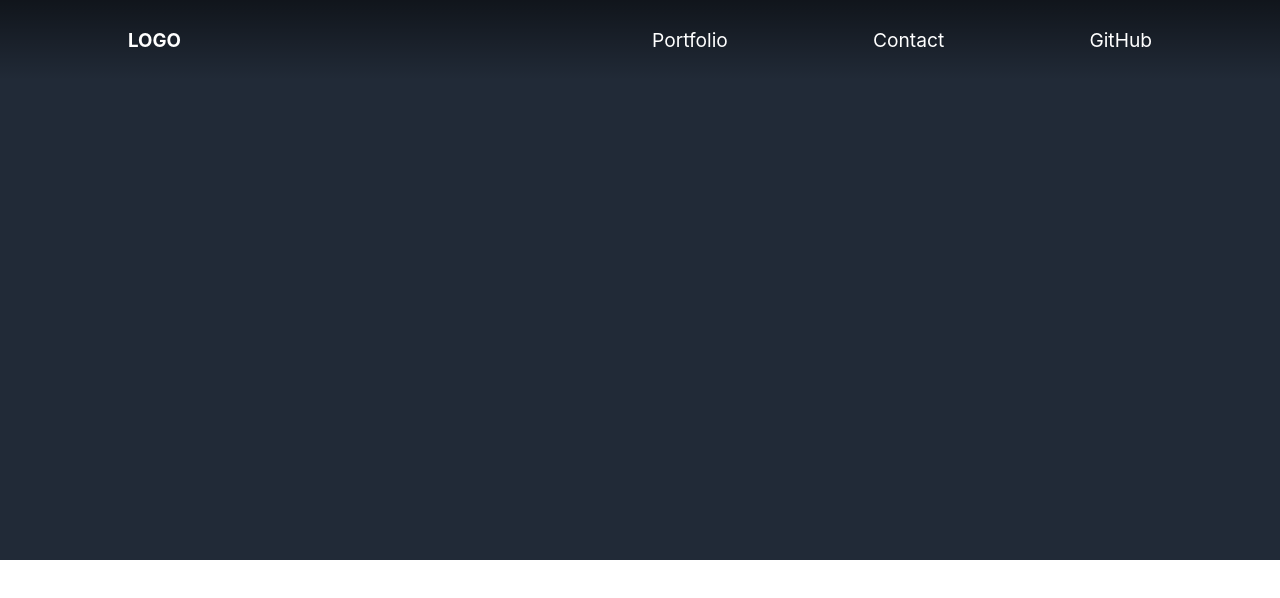
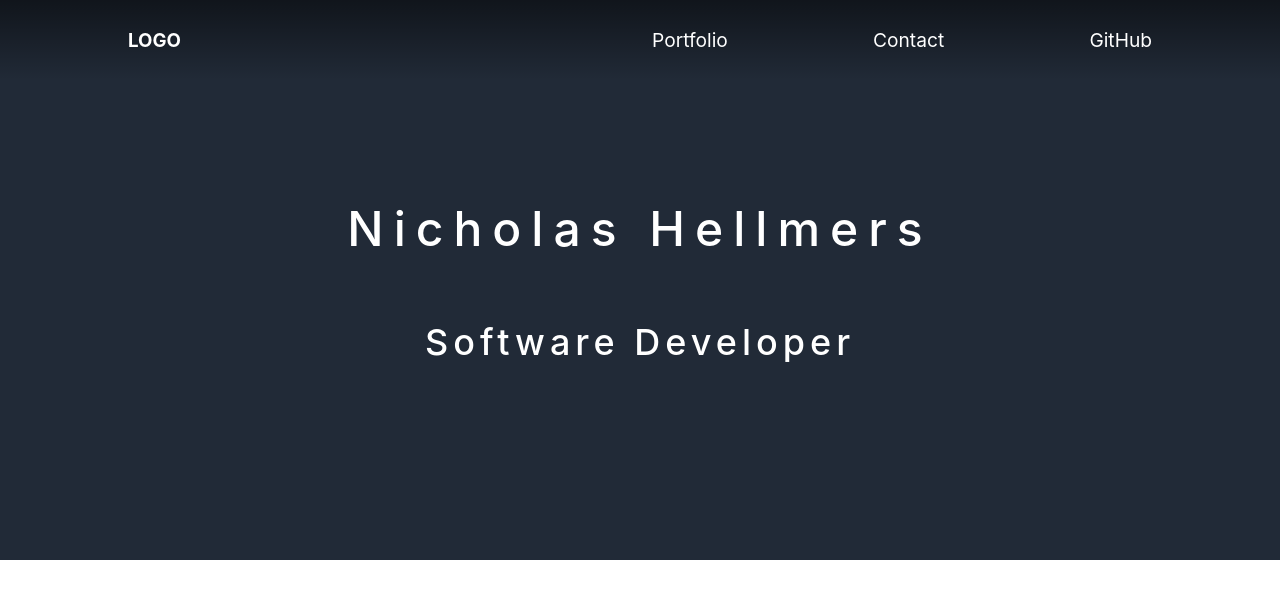
Before and after one commit to ParaguayanViking/nikihellmers.com, a Next.js app: page / in a window 1280 px wide. Shown: the top 598 px of the page. Built offline with nearby package versions, Linux system fonts and the light colour scheme.

Commit message:
Added header title and centered it

```diff
--- a/pages/index.tsx
+++ b/pages/index.tsx
@@ -27,9 +27,14 @@ const Home: NextPage = () => {
             </div>
           </div>
           <div className={styles.title}>
+            <h1>Nicholas Hellmers</h1>
+            <h2>Software Developer</h2>
+          </div>
+          <div className={styles.spacer_header}></div>
+        </div>
+        <body>
 
-          </div>
-        </div>
+        </body>
       </main>
 
       <footer className={styles.footer}>
--- a/styles/Home.module.css
+++ b/styles/Home.module.css
@@ -1,6 +1,7 @@
 .header {
   display: flex;
-  justify-content: center;
+  justify-content: space-between;
+  flex-direction: column;
   text-align: center;
   background-color: #212A37;
   height: 70vh;
@@ -31,3 +32,19 @@
   color: #FFFFFF;
   font-size: larger;
 }
+.title {
+  display: flex;
+  flex-direction: column;
+  justify-content: center;
+  color: #FFFFFF;
+  font-size: x-large;
+}.title h1 {
+  font-weight: 450;
+  letter-spacing: 10px;
+} .title h2 {
+  font-weight: 450;
+  letter-spacing: 5px;
+}
+.spacer_header {
+  height: 80px;
+}
```
